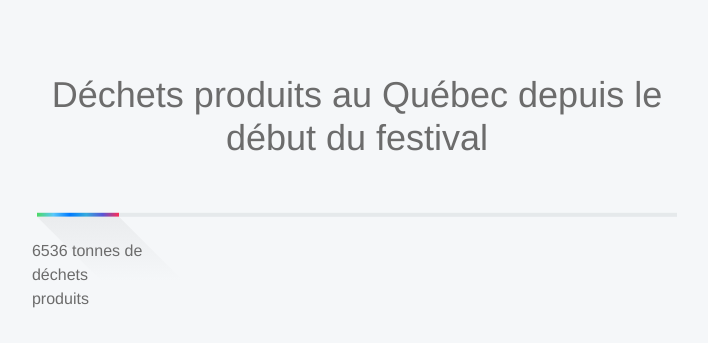
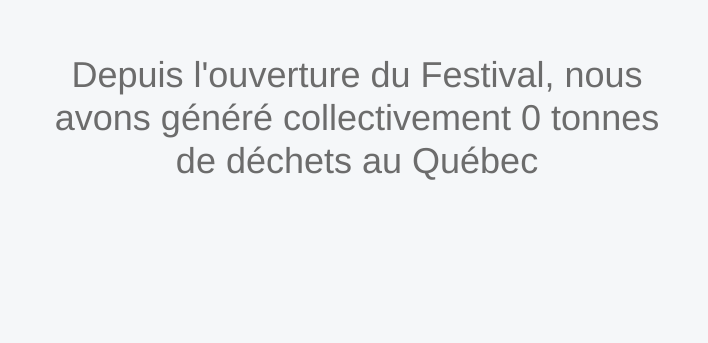
Before and after one commit to afunnydev/fzd-decompte, a plain HTML site: page index.html in a window 1280 px wide. Shown: the part 255-598 px from the top of the page, without its empty margins (283-991 px from the left). Drawn offline with Linux system fonts and the light colour scheme.

Commit message:
Changed UI

```diff
--- a/index.html
+++ b/index.html
@@ -30,9 +30,9 @@
 <body>
   <div class="container">
 
-	  <h1 class="text-center">Déchets produits au Québec depuis le début du festival</h1>
+	  <h1 class="text-center">Depuis l'ouverture du Festival, nous avons généré collectivement <span id="quantity"></span> tonnes de déchets au Québec</h1>
 
-	  <div class="progress">
+	  <div class="progress" style="display: none !important;">
 
 	    <div class="progress-bar">
 
--- a/scripts.js
+++ b/scripts.js
@@ -3,7 +3,7 @@ var quantity = document.getElementById('quantity');
 
 var rate = 0.45;
 var startedTime = new Date("November 3, 2018 09:30:00");
-var nowTime = new Date("November 3, 2018 13:32:00");
+var nowTime = new Date();
 var endTime = new Date("November 4, 2018 17:00:00");
 
 var duration = (endTime.getTime() - startedTime.getTime()) / 1000;
```
